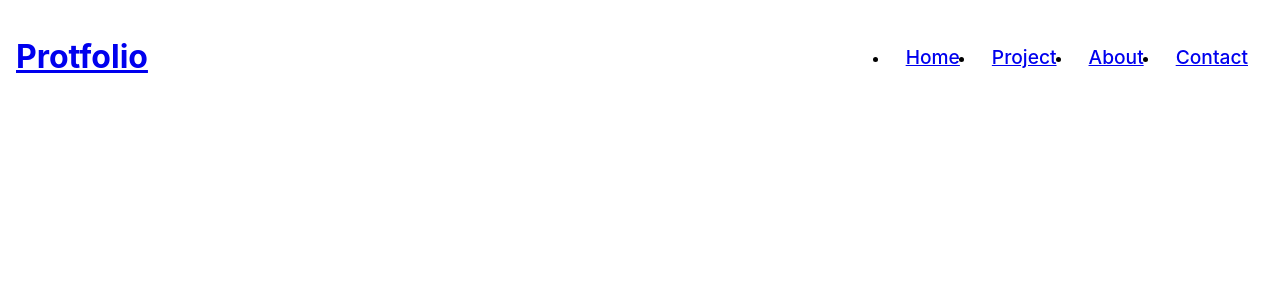
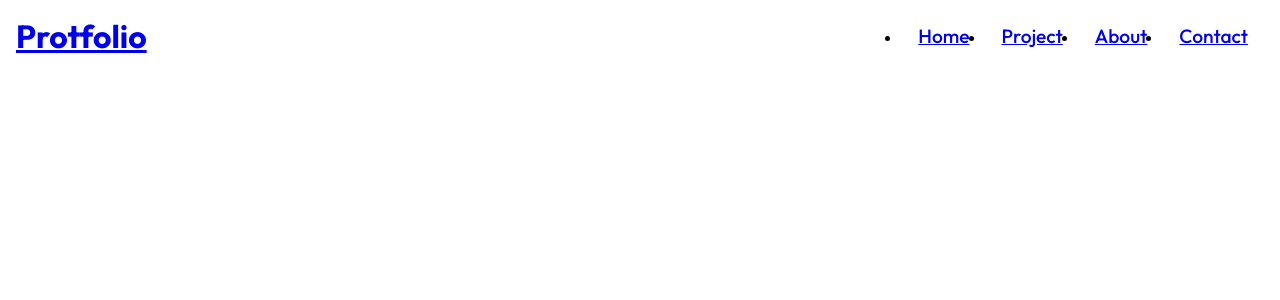
Before and after one commit to Code-Institute-Submissions/my-app, a React (Create React App) app: page / in a window 1280 px wide. Shown: the top 300 px of the page. Built offline with nearby package versions, Linux system fonts and the light colour scheme.

Commit message:
Google fonts added

```diff
--- a/src/index.css
+++ b/src/index.css
@@ -1,13 +1,8 @@
-body {
+@import url('https://fonts.googleapis.com/css2?family=Outfit:wght@100;200;300;400;500;600;700;800&display=swap');
+
+* {
+  box-sizing: border-box;
   margin: 0;
-  font-family: -apple-system, BlinkMacSystemFont, 'Segoe UI', 'Roboto', 'Oxygen',
-    'Ubuntu', 'Cantarell', 'Fira Sans', 'Droid Sans', 'Helvetica Neue',
-    sans-serif;
-  -webkit-font-smoothing: antialiased;
-  -moz-osx-font-smoothing: grayscale;
+  padding: 0;
+  font-family: 'Outfit', sans-serif;
 }
-
-code {
-  font-family: source-code-pro, Menlo, Monaco, Consolas, 'Courier New',
-    monospace;
-}
```
